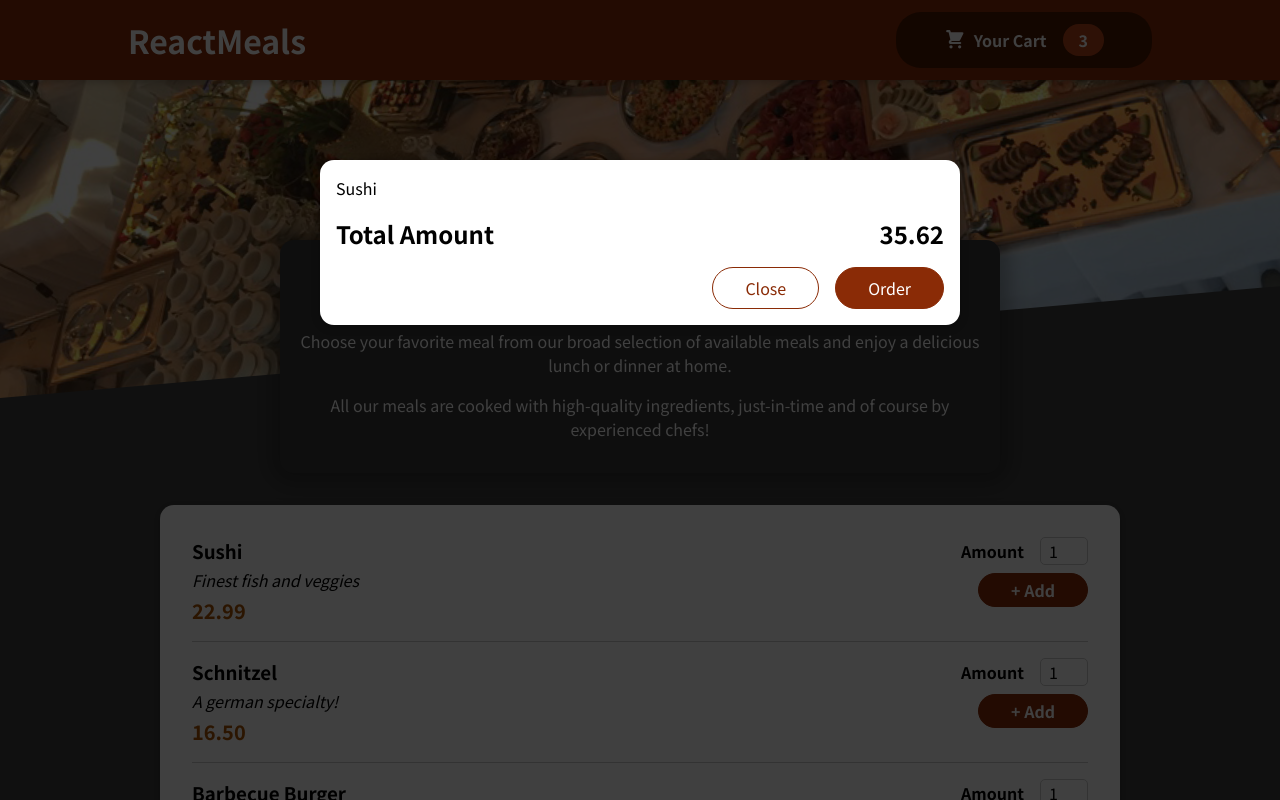
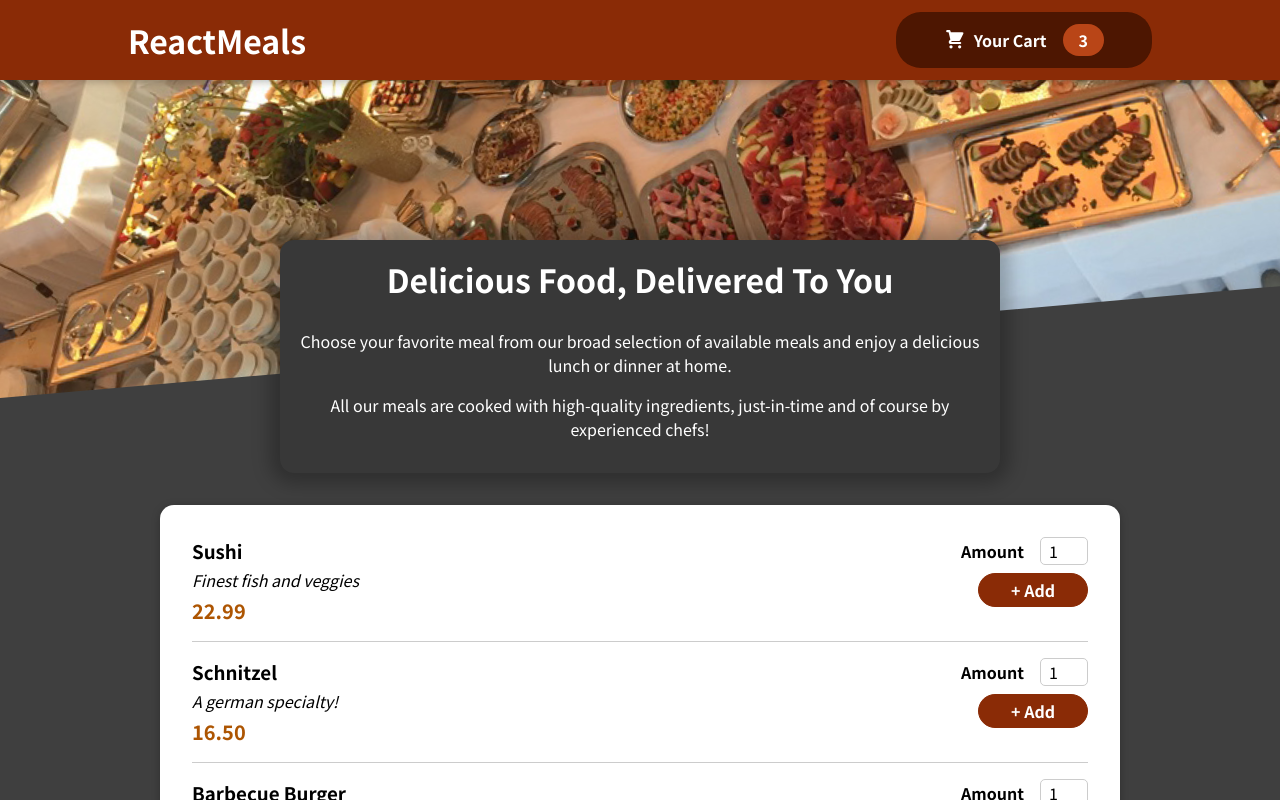
Before and after one commit to arandajm/react-food-order-app, a React (Create React App) app: page / in a window 1280 px wide. Shown: the top 800 px of the page. Built offline with nearby package versions, Linux system fonts and the light colour scheme.

Commit message:
[FTR] - Managing Cart & Modal State with props

```diff
--- a/src/App.js
+++ b/src/App.js
@@ -1,13 +1,21 @@
-import React from "react";
+import React, { useState } from "react";
 import Cart from "./components/Cart/Cart";
 import Header from "./components/Layout/Header";
 import Meals from "./components/Meals/Meals";
 
 function App() {
+  const [cartIsShown, setCartIsShown] = useState(false);
+
+  const showCartHandler = () => {
+    setCartIsShown(true);
+  };
+  const hideCartHandler = () => {
+    setCartIsShown(false);
+  };
   return (
     <React.Fragment>
-      <Cart />
-      <Header />
+      {cartIsShown && <Cart onClose={hideCartHandler} />}
+      <Header onShowCart={showCartHandler} onHideCart={hideCartHandler} />
       <main>
         <Meals />
       </main>
--- a/src/components/Cart/Cart.js
+++ b/src/components/Cart/Cart.js
@@ -2,7 +2,7 @@ import React from "react";
 import Modal from "../UI/Modal";
 import classes from "./Cart.module.css";
 
-const Cart = () => {
+const Cart = ({ onClose }) => {
   const cartItems = (
     <ul className={classes["cart-items"]}>
       {[{ id: "c1", name: "Sushi", amount: 2, price: 12.99 }].map((item) => (
@@ -10,15 +10,18 @@ const Cart = () => {
       ))}
     </ul>
   );
+
   return (
-    <Modal>
+    <Modal onClose={onClose}>
       {cartItems}
       <div className={classes.total}>
         <span>Total Amount</span>
         <span>35.62</span>
       </div>
       <div className={classes.actions}>
-        <button className={classes["button--alt"]}>Close</button>
+        <button className={classes["button--alt"]} onClick={onClose}>
+          Close
+        </button>
         <button className={classes.button}>Order</button>
       </div>
     </Modal>
--- a/src/components/Layout/Header.js
+++ b/src/components/Layout/Header.js
@@ -3,12 +3,12 @@ import React from "react";
 import mealsImage from "../../assets/meals.jpg";
 import classes from "./Header.module.css";
 import HeaderCartButton from "./HeaderCartButton";
-const Header = () => {
+const Header = ({ onShowCart, onHideCart }) => {
   return (
     <React.Fragment>
       <header className={classes.header}>
         <h1>ReactMeals</h1>
-        <HeaderCartButton />
+        <HeaderCartButton onClick={onShowCart} />
       </header>
       <div className={classes["main-image"]}>
         <img src={mealsImage} alt="a table full of delicious food!" />
--- a/src/components/Layout/HeaderCartButton.js
+++ b/src/components/Layout/HeaderCartButton.js
@@ -2,9 +2,9 @@ import React from "react";
 import CartIcon from "../Cart/CartIcon";
 import classes from "./HeaderCartButton.module.css";
 
-const HeaderCartButton = () => {
+const HeaderCartButton = ({ onClick }) => {
   return (
-    <button className={classes.button}>
+    <button className={classes.button} onClick={onClick}>
       <span className={classes.icon}>
         <CartIcon />
       </span>
--- a/src/components/UI/Modal.js
+++ b/src/components/UI/Modal.js
@@ -3,8 +3,8 @@ import ReactDOM from "react-dom";
 
 import classes from "./Modal.module.css";
 
-const Backdrop = () => {
-  return <div className={classes.backdrop}></div>;
+const Backdrop = ({ onClose }) => {
+  return <div className={classes.backdrop} onClick={onClose}></div>;
 };
 const ModalOverlay = ({ children }) => {
   return (
@@ -16,10 +16,13 @@ const ModalOverlay = ({ children }) => {
 
 const portalElement = () => document.getElementById("overlays");
 
-const Modal = ({ children }) => {
+const Modal = ({ children, onClose }) => {
   return (
     <React.Fragment>
-      {ReactDOM.createPortal(<Backdrop />, portalElement("overlay"))}
+      {ReactDOM.createPortal(
+        <Backdrop onClose={onClose} />,
+        portalElement("overlay")
+      )}
       {ReactDOM.createPortal(
         <ModalOverlay>{children}</ModalOverlay>,
         portalElement("overlay")
```
Also changed, not shown: 1 other file (tests, documents, lock files or other folders).
